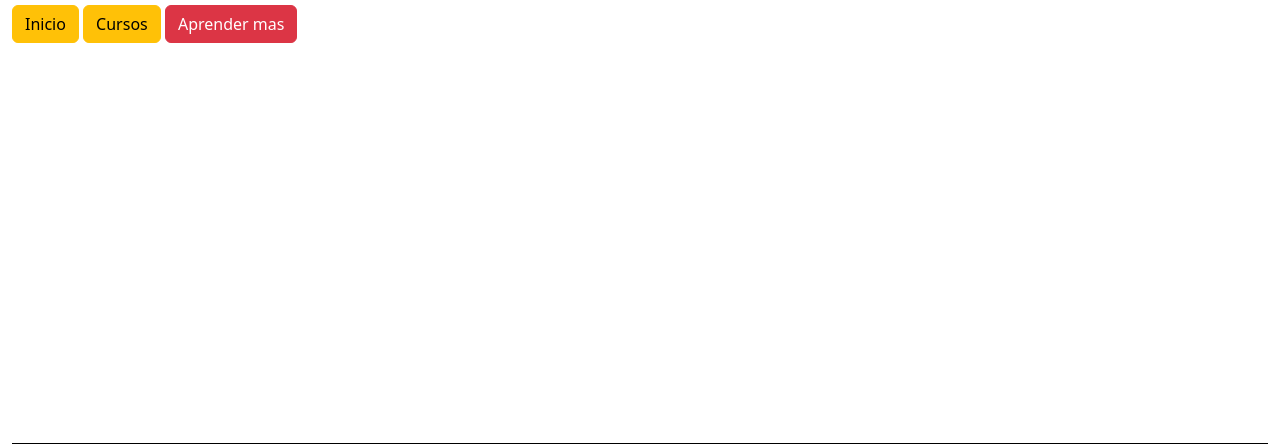
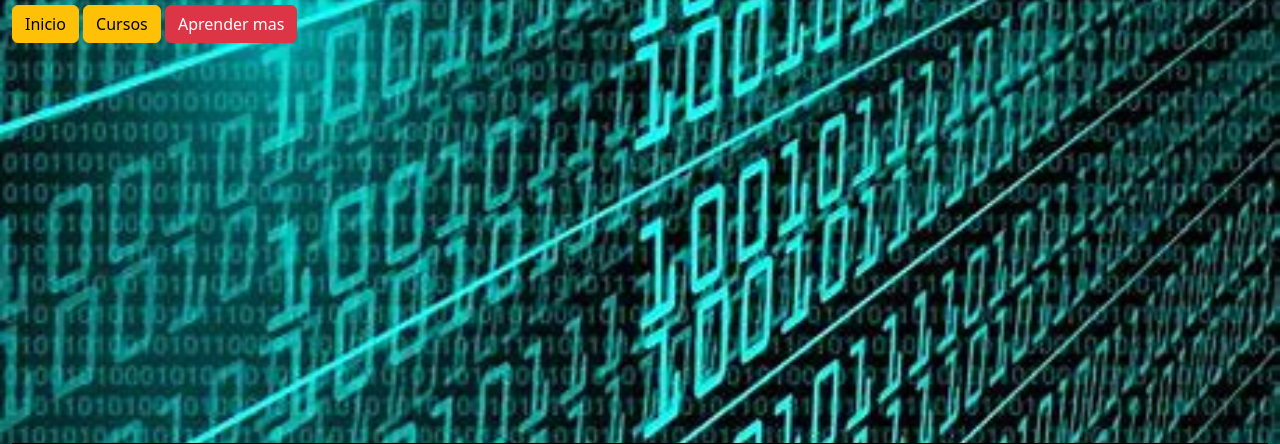
Before and after one commit to Axelbresa/trab-axel, a plain HTML site: page inicio.html in a window 1280 px wide. Shown: the part 193-637 px from the top of the page. Drawn offline with nearby package versions, Linux system fonts and the light colour scheme.

Commit message:
se arreglo que no aparecia la imagen y las imagenes multiple

```diff
--- a/inicio.html
+++ b/inicio.html
@@ -32,8 +32,10 @@
         text-align: center;
       }
   body{
-    background-image: url(paisaje.jpg);
+    background-image: url(paisaj.jpg);
     height: 100vh;
+    background-size: contain;
+
 }
 
   h1{
```
